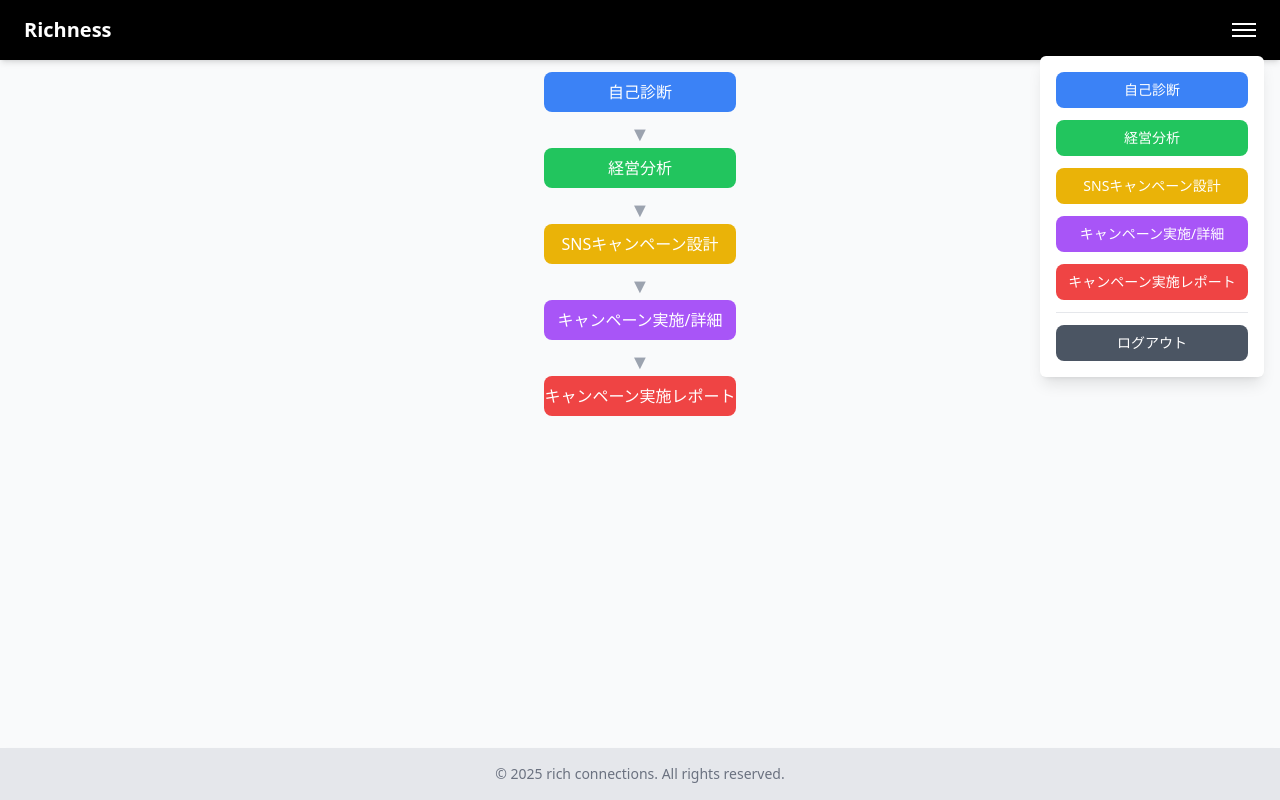
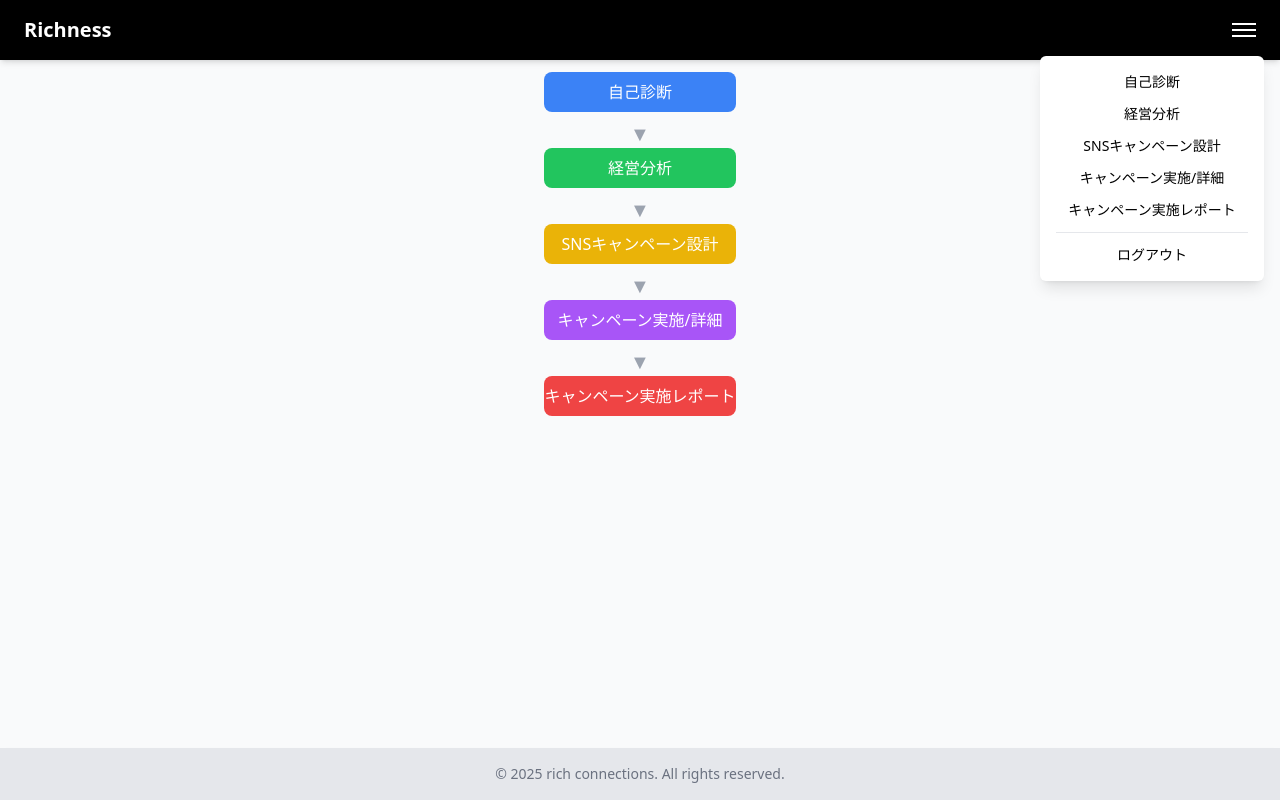
Before and after one commit to teishito/step4-richconnections-front, a Next.js app: page / in a window 1280 px wide. Both pictures are taken after a click on the button "Toggle Menu". Built offline with nearby package versions, Linux system fonts and the light colour scheme.

Commit message:
Update Header.jsx

```diff
--- a/components/Header.jsx
+++ b/components/Header.jsx
@@ -11,7 +11,7 @@ export default function Header() {
   };
 
   const handleLogout = () => {
-    // ログアウト処理（必要に応じてCookieやToken削除などを追加）
+    // Cookie削除などがあればここに追加
     setMenuOpen(false);
     router.push("/login");
   };
@@ -40,49 +40,39 @@ export default function Header() {
 
       {menuOpen && (
         <div className="absolute top-14 right-4 bg-white shadow-lg rounded-md p-4 z-50 w-56">
-          <ul className="text-center space-y-3 text-sm">
+          <ul className="text-center space-y-3 text-sm text-black">
             <li>
-              <Link href="/diagnosis">
-                <button className="w-full bg-blue-500 text-white py-2 rounded-lg hover:bg-blue-600">
-                  自己診断
-                </button>
+              <Link href="/diagnosis" className="hover:text-blue-600">
+                自己診断
               </Link>
             </li>
             <li>
-              <Link href="/diagnosis-analysis">
-                <button className="w-full bg-green-500 text-white py-2 rounded-lg hover:bg-green-600">
-                  経営分析
-                </button>
+              <Link href="/diagnosis-analysis" className="hover:text-green-600">
+                経営分析
               </Link>
             </li>
             <li>
-              <Link href="/sns-campaign">
-                <button className="w-full bg-yellow-500 text-white py-2 rounded-lg hover:bg-yellow-600">
-                  SNSキャンペーン設計
-                </button>
+              <Link href="/sns-campaign" className="hover:text-yellow-600">
+                SNSキャンペーン設計
               </Link>
             </li>
             <li>
-              <Link href="/campaign-detail">
-                <button className="w-full bg-purple-500 text-white py-2 rounded-lg hover:bg-purple-600">
-                  キャンペーン実施/詳細
-                </button>
+              <Link href="/campaign-detail" className="hover:text-purple-600">
+                キャンペーン実施/詳細
               </Link>
             </li>
             <li>
-              <Link href="/campaign-report">
-                <button className="w-full bg-red-500 text-white py-2 rounded-lg hover:bg-red-600">
-                  キャンペーン実施レポート
-                </button>
+              <Link href="/campaign-report" className="hover:text-red-600">
+                キャンペーン実施レポート
               </Link>
             </li>
             <li className="border-t pt-3 mt-3">
-              <button
+              <span
                 onClick={handleLogout}
-                className="w-full bg-gray-600 text-white py-2 rounded-lg hover:bg-gray-700"
+                className="cursor-pointer hover:text-gray-700"
               >
                 ログアウト
-              </button>
+              </span>
             </li>
           </ul>
         </div>
```
